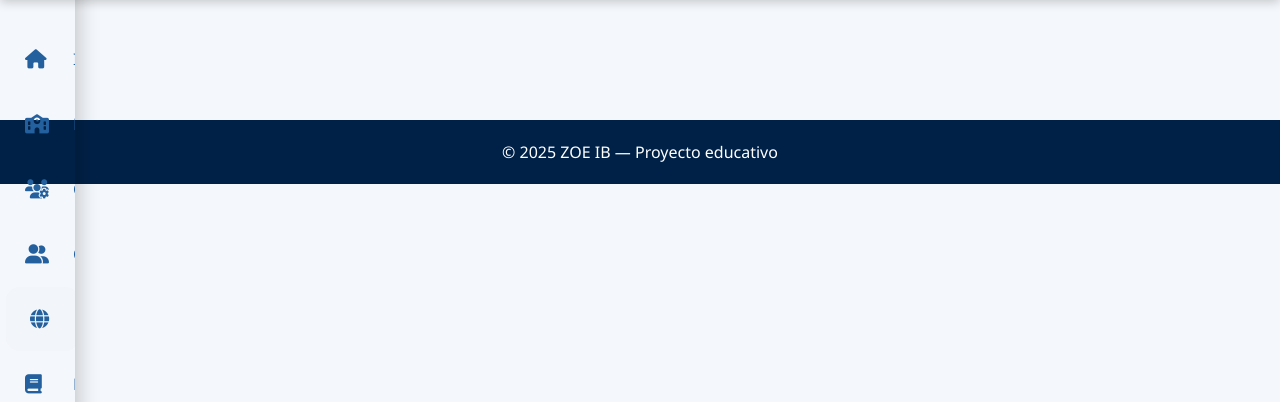
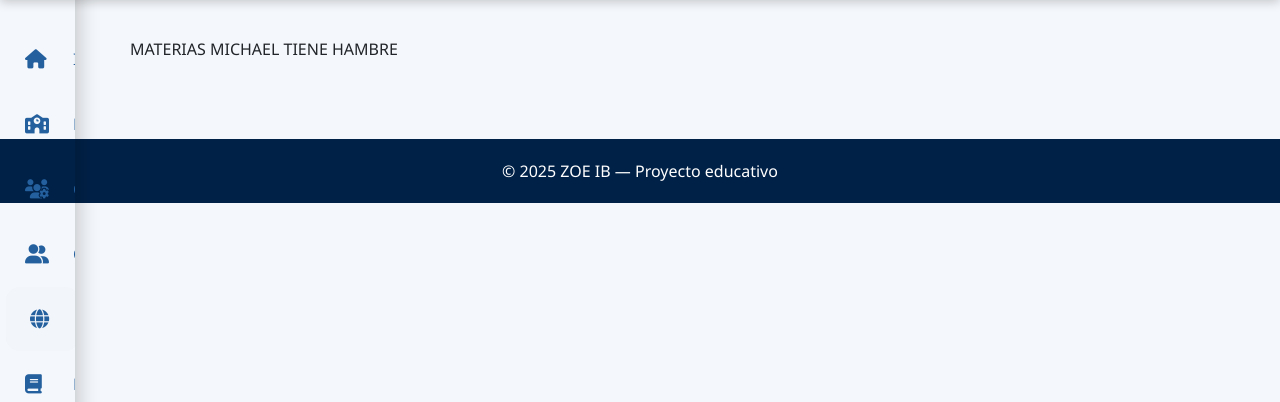
Before and after one commit to santiago-aguilera/ZOE_APP, a Flask app: page /materias in a window 1280 px wide. Shown: the part 74-476 px from the top of the page. Run offline with Flask 3, Linux system fonts and the light colour scheme.

Commit message:
Titulo Materias

```diff
--- a/app/templates/pagina/materias.html
+++ b/app/templates/pagina/materias.html
@@ -5,5 +5,5 @@
 {% endblock %}
 
 {% block content %}
-
+<h1>MATERIAS MICHAEL TIENE HAMBRE</h1>
 {% endblock %}
```
